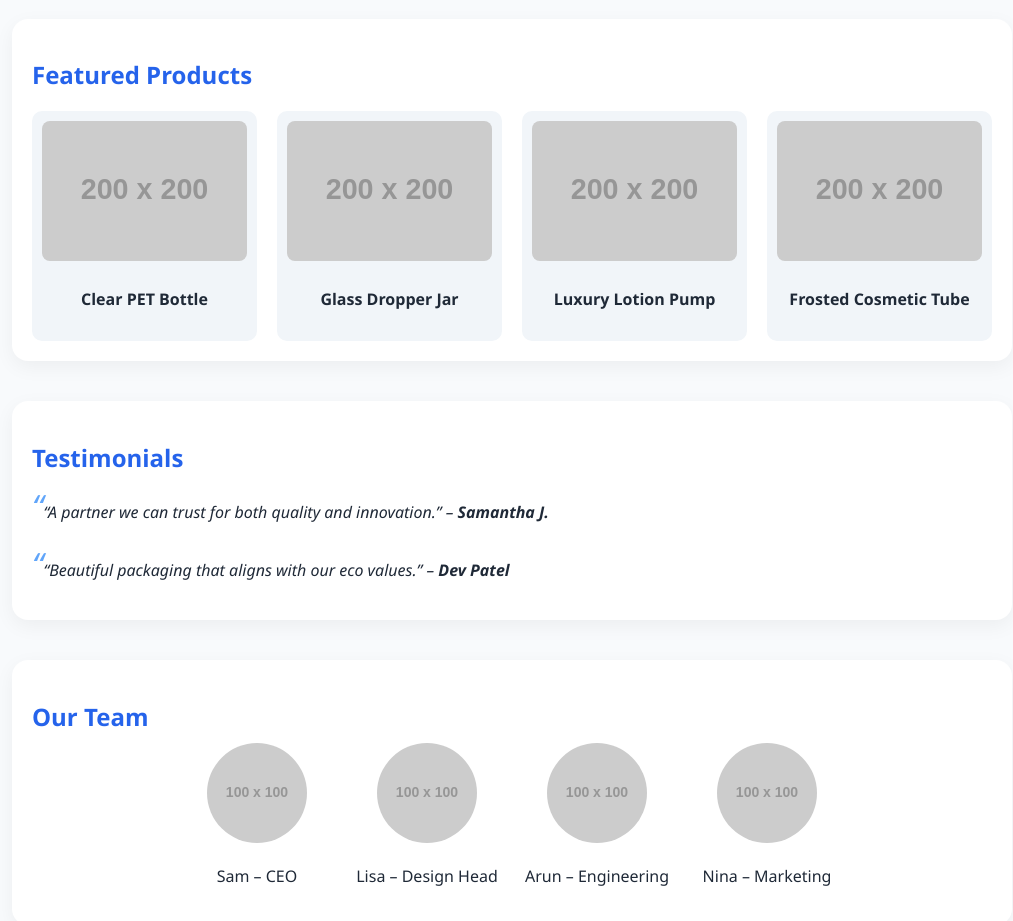
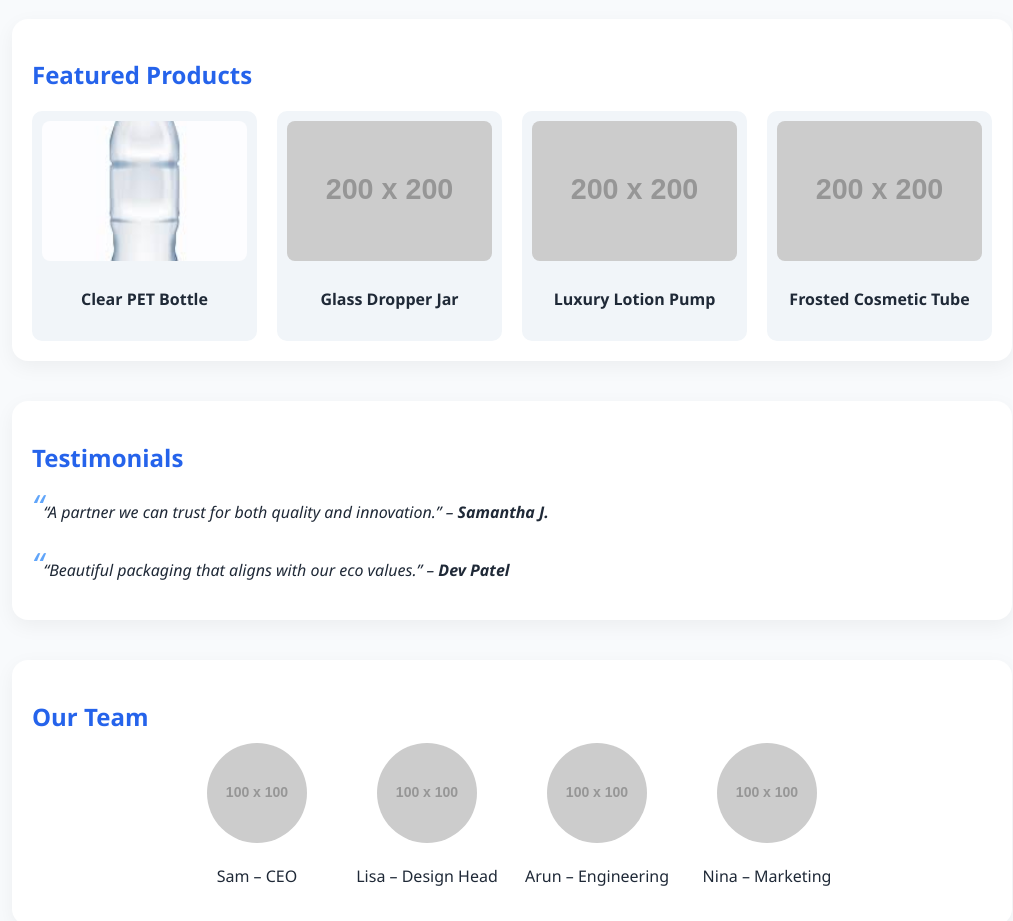
Before and after one commit to sachin121shu/assibottle-manufacture-help, a plain HTML site: page index.html in a window 1280 px wide. Shown: the part 1040-1961 px from the top of the page, without its empty margins (128-1141 px from the left). Drawn offline with Linux system fonts and the light colour scheme; placeholder pictures from the web are drawn by us.

Commit message:
Update index.html

```diff
--- a/index.html
+++ b/index.html
@@ -226,7 +226,7 @@
   <div class="section" id="products">
     <h2>Featured Products</h2>
     <div class="product-gallery">
-      <div class="product"><img src="https://via.placeholder.com/200" /><h4>Clear PET Bottle</h4></div>
+      <div class="product"><img src="p1.jpg" /><h4>Clear PET Bottle</h4></div>
       <div class="product"><img src="https://via.placeholder.com/200" /><h4>Glass Dropper Jar</h4></div>
       <div class="product"><img src="https://via.placeholder.com/200" /><h4>Luxury Lotion Pump</h4></div>
       <div class="product"><img src="https://via.placeholder.com/200" /><h4>Frosted Cosmetic Tube</h4></div>
```
